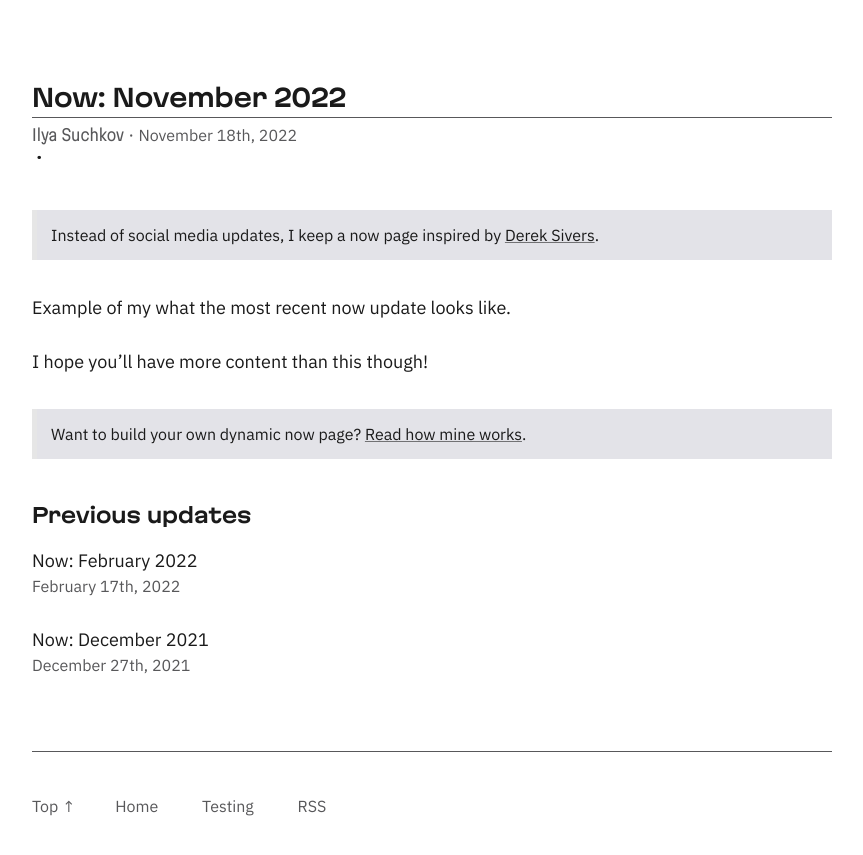
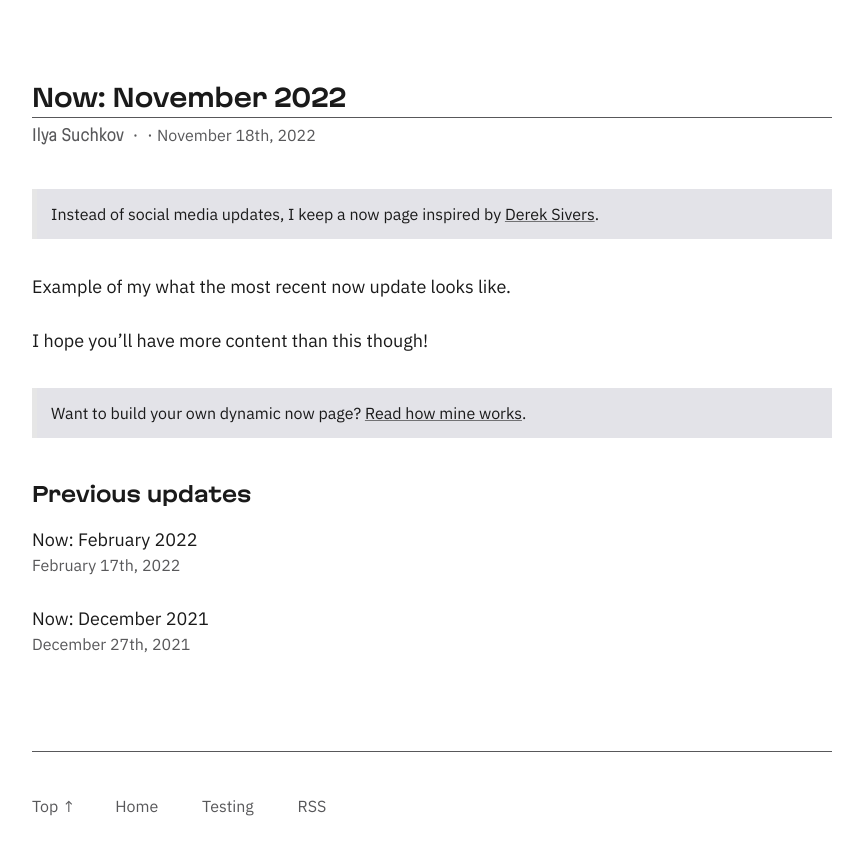
Before and after one commit to suchkow/suchkow.github.io, a Jekyll site: the page built from _pages/now.md, in a window 1280 px wide. Shown: the top 855 px of the page, without its empty margins (208-1071 px from the left). Built offline with Jekyll 4.4.1, drawn with Linux system fonts in a browser that asks for light colours.

Commit message:
Minor changes were made

```diff
--- a/_layouts/post.html
+++ b/_layouts/post.html
@@ -8,10 +8,10 @@
 	<h1 class="post-title">{%- if page.nowPage -%}{{ site.categories.now[0].title }}{%- else -%}{{ page.title }}{%- endif -%}</h1>
 	<p class="post-author-and-time">
 	<a href="/" title="Home" rel="author" class="internal-link">Ilya Suchkov</a>
+	&nbsp;&middot;&nbsp;<a href="/" title="Topics" class="internal-link">{{ page.tags }}</a>
 	{%- unless page.category contains "english-guide" -%}
 	&nbsp;&middot;&nbsp;<time datetime="{{ postDate | date: '%Y-%m-%d' }}">
 	{%- unless page.custom-date %}{{ postDate | date: "%B" }} {{prettyDateOfPost}}{{ ordinalEnding }}, {{ postDate | date: "%Y" }}{%- else -%}{{ page.custom-date }}{%- endunless -%}</time>{% endunless %}</p>
-	&nbsp;&middot;&nbsp;<a href="/" title="Topics" class="internal-link">{{ page.tags }}</a>
 </header>
 
 {%- if page.categories contains "now" -%}
```
